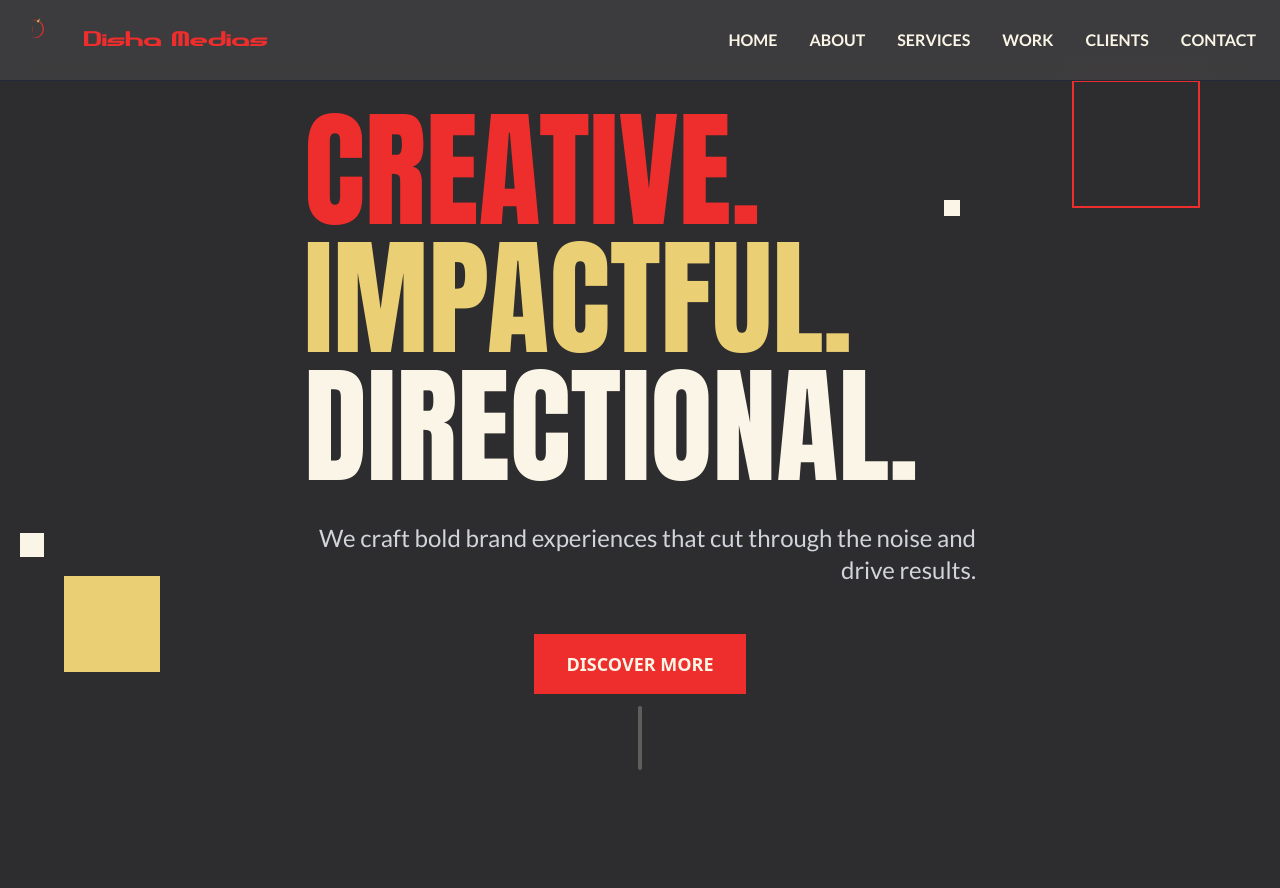
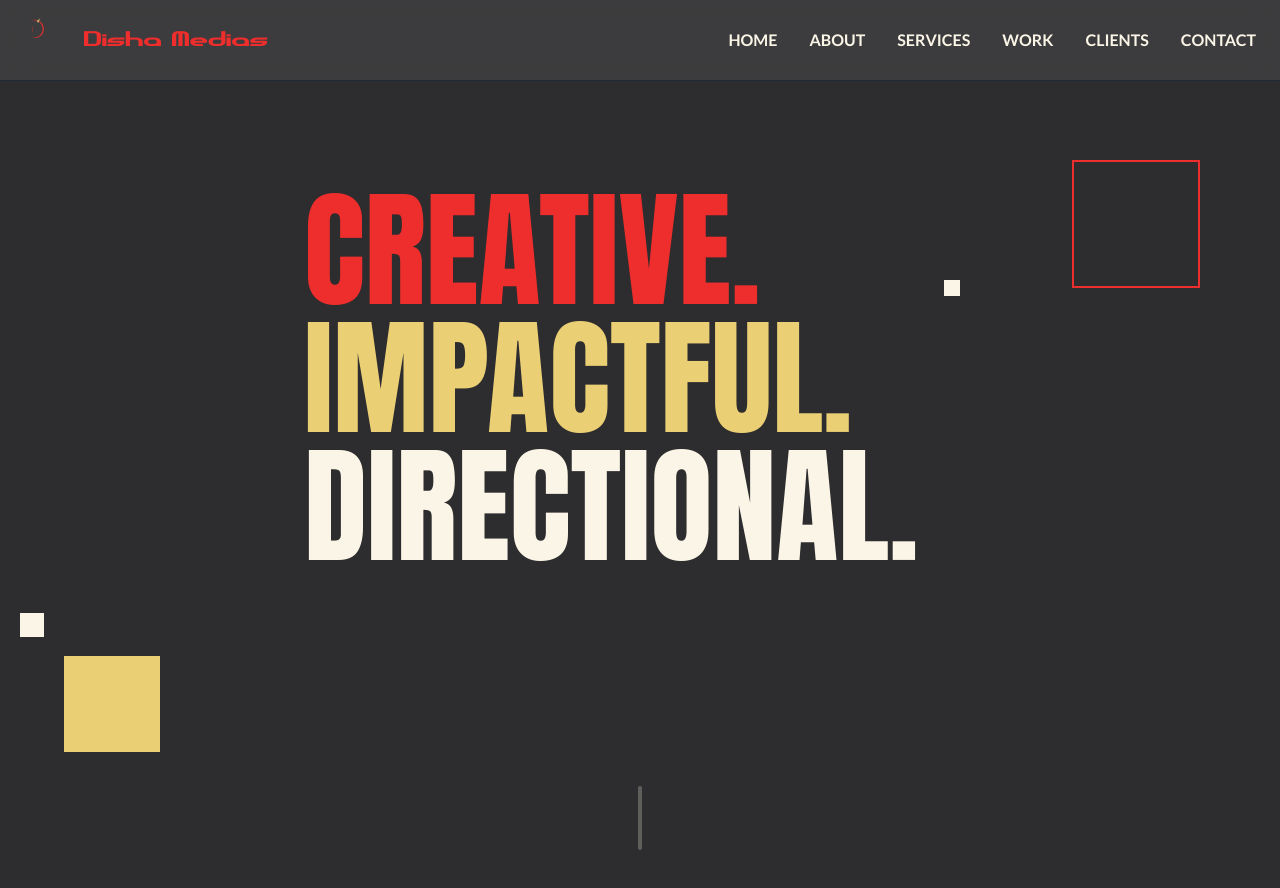
Before and after one commit to rootdisha/disha-homepage, a React (Vite) app: page / in a window 1280 px wide. Shown: the top 888 px of the page. Built offline with nearby package versions, Linux system fonts and the light colour scheme.

Commit message:
top margin to hero page #6 fixed

```diff
--- a/src/components/HeroSection.jsx
+++ b/src/components/HeroSection.jsx
@@ -1,10 +1,10 @@
 // components/HeroSection.jsx
-import React, { forwardRef } from 'react';
+import React, { forwardRef } from "react";
 
 const HeroSection = forwardRef(({ scrollToSection, aboutRef }, ref) => {
   return (
+    <div ref={ref} className="mt-20">
       <section
-      ref={ref}
         className="min-h-screen flex items-center justify-center relative overflow-hidden"
       >
         <div className="absolute inset-0 bg-bgmain"></div>
@@ -30,7 +30,8 @@ const HeroSection = forwardRef(({ scrollToSection, aboutRef }, ref) => {
           </div>
 
           <p className="text-xl font-lato text-right md:text-2xl text-gray-300 max-w-2xl mx-auto mb-12 animate-on-scroll">
-          We craft bold brand experiences that cut through the noise and drive results.
+            We craft bold brand experiences that cut through the noise and drive
+            results.
           </p>
 
           <button
@@ -47,9 +48,10 @@ const HeroSection = forwardRef(({ scrollToSection, aboutRef }, ref) => {
           <div className="w-1 h-16 bg-whitetwo rounded-full opacity-50"></div>
         </div>
       </section>
+    </div>
   );
 });
 
-HeroSection.displayName = 'HeroSection';
+HeroSection.displayName = "HeroSection";
 
 export default HeroSection;
```
Lines whose indentation alone changed are shown as unchanged.
